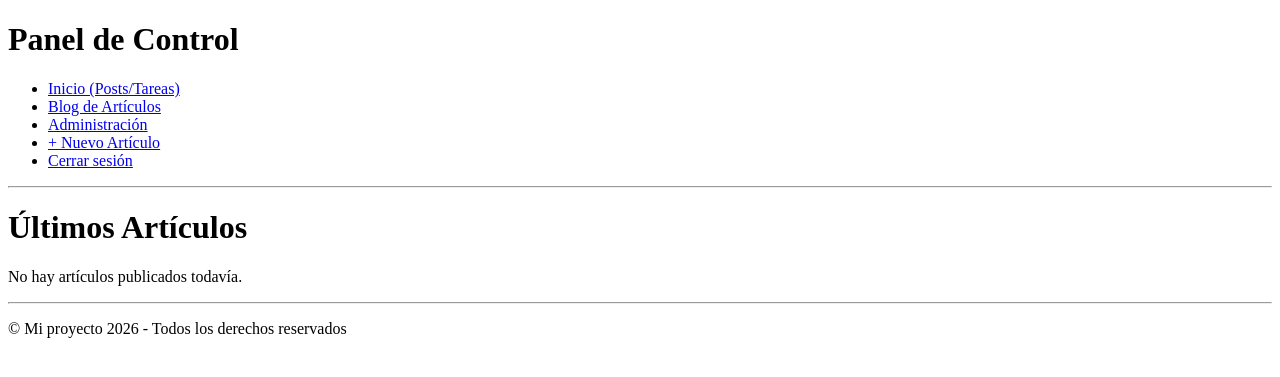
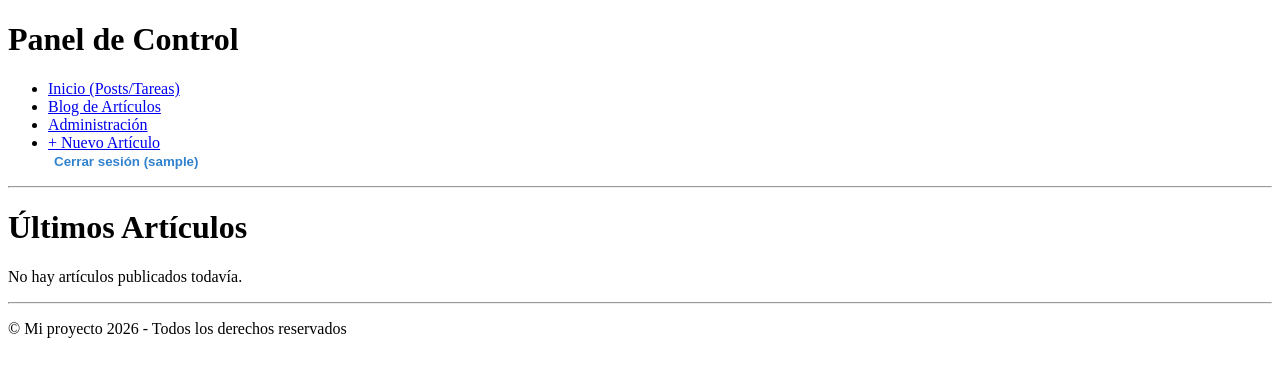
Before and after one commit to atprofesor/Task1, a Django app: page /articles/ in a window 1280 px wide. Shown: the top 377 px of the page. Run offline with Django 5.2, Linux system fonts and the light colour scheme; the visitor is signed in with stand-in values (Sample User, id 1); data that the repository does not hold is empty.

Commit message:
logout done

```diff
--- a/config/settings.py
+++ b/config/settings.py
@@ -119,3 +119,4 @@ STATIC_URL = 'static/'
 STATICFILES_DIRS = [BASE_DIR / 'static']
 
 LOGIN_REDIRECT_URL = 'article_list'
+LOGOUT_REDIRECT_URL = 'article_list'
--- a/templates/_base.html
+++ b/templates/_base.html
@@ -15,7 +15,13 @@
                 <li><a href="/admin/">Administración</a></li>
                 <li><a href="{% url 'article_new' %}">+ Nuevo Artículo</a></li>
                 {% if user.is_authenticated %}
-                    <li><a href="{% url 'logout' %}">Cerrar sesión</a></li>
+                <form action="{% url 'logout' %}" method="post" style="display: inline;">
+                    {% csrf_token %}
+                    <button type="submit" style="background: none; border: none; color: #3182ce; cursor: pointer; font-weight: bold;">
+                        Cerrar sesión ({{ user.username }})
+                    </button>
+                </form>
+
                 {% else %}
                     <li><a href="{% url 'login' %}">Iniciar sesión</a></li>
                 {% endif %}
```
